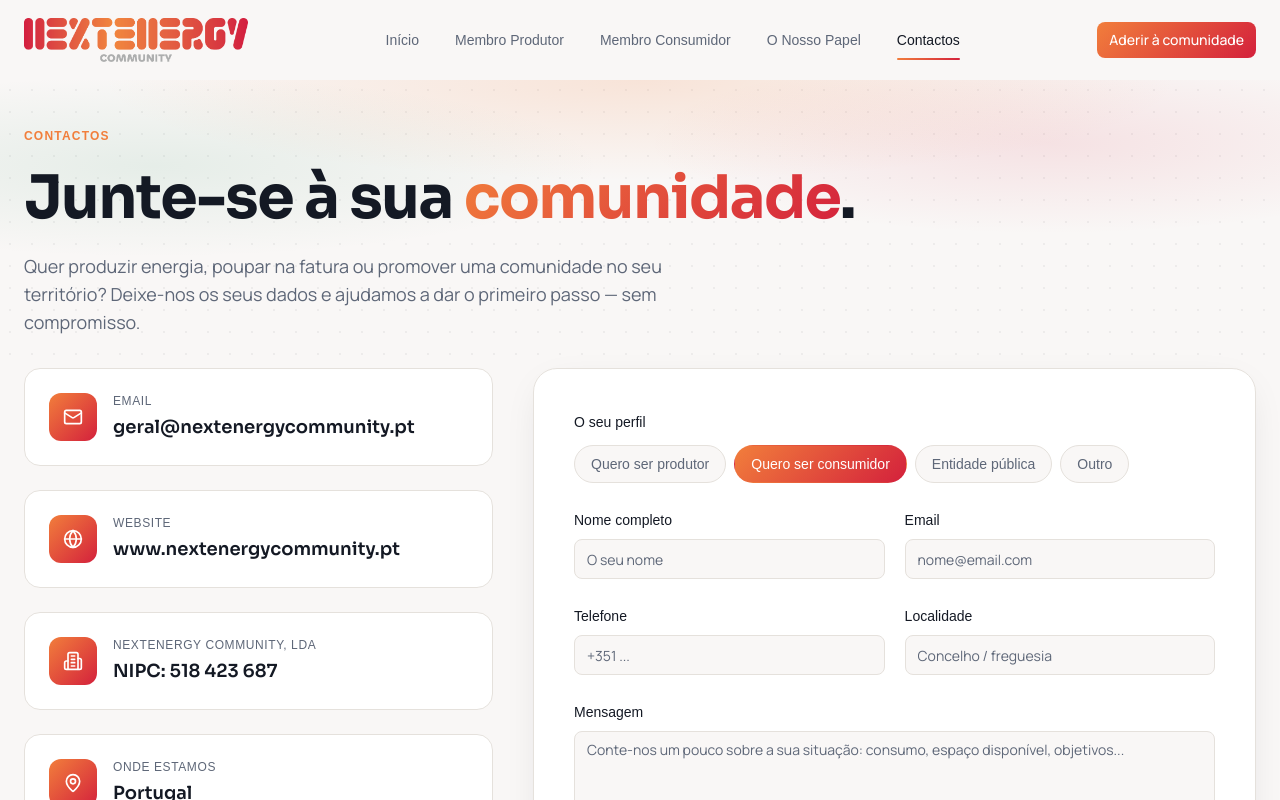
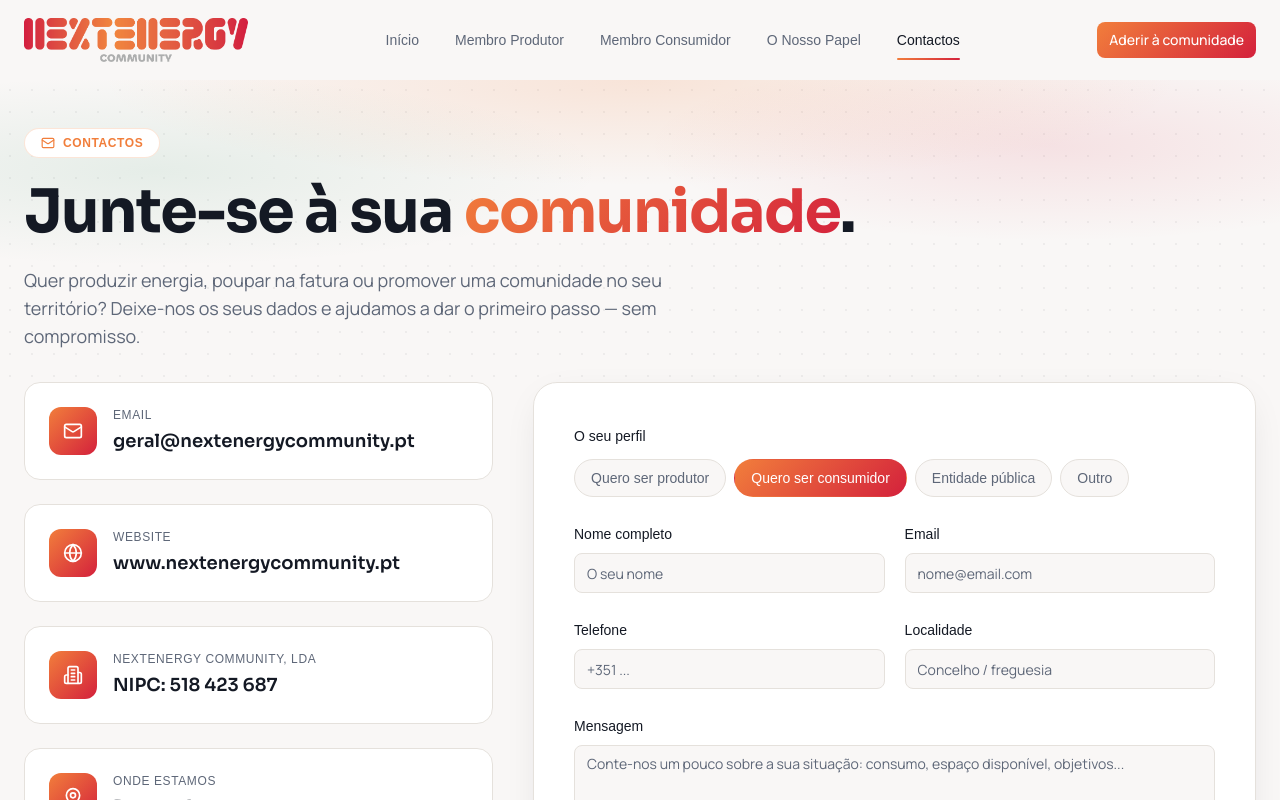
Before and after one commit to VascoBartolo/nextenergycommunity, a React (Vite) app: page /contact in a window 1280 px wide. Shown: the top 800 px of the page. Built offline with nearby package versions, Linux system fonts and the light colour scheme; the HTML template or start-up script is replaced by a standard one; a web font is replaced by a local one.

Commit message:
standardize badge contactos

```diff
--- a/src/pages/Contact.tsx
+++ b/src/pages/Contact.tsx
@@ -38,7 +38,9 @@ const Contact = () => {
         <div className="absolute inset-0 bg-radial-glow pointer-events-none" />
         <div className="container relative pt-12 pb-8">
           <div className="space-y-6 animate-fade-in-up">
-            <div className="text-xs font-sub font-semibold uppercase tracking-widest text-primary">Contactos</div>
+            <div className="inline-flex items-center gap-2 px-4 py-1.5 rounded-full bg-card border border-primary/20 text-xs font-sub font-semibold tracking-wider uppercase shadow-soft text-primary">
+            <Mail size={14} /> Contactos
+          </div>
             <h1 className="font-display text-4xl md:text-6xl font-bold tracking-tight leading-[1.05]">
               Junte-se à sua <span className="text-gradient-brand">comunidade</span>.
             </h1>
```
